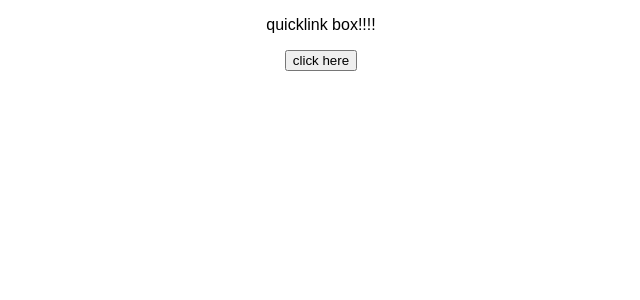
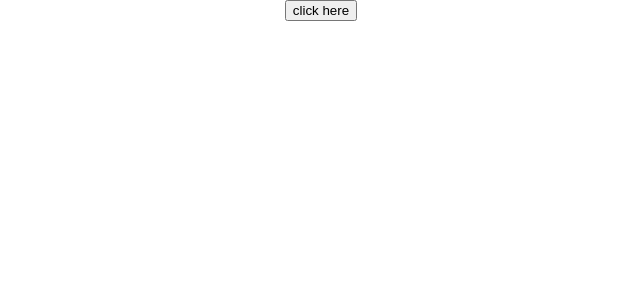
Before and after one commit to kimmiekim/quicklinks, a React (Create React App) app: page / in a window 1280 px wide. Shown: the top 300 px of the page, without its empty margins (319-959 px from the left). Built offline with nearby package versions, Linux system fonts and the light colour scheme.

Commit message:
getting each value from checkitems and rendering quicklink box if true, component not rendering

```diff
--- a/src/App.css
+++ b/src/App.css
@@ -26,3 +26,9 @@
   from { transform: rotate(0deg); }
   to { transform: rotate(360deg); }
 }
+
+.quickink-box {
+  font-size: 20px;
+  height: 100px;
+  border: 3px solid red;
+}
--- a/src/App.js
+++ b/src/App.js
@@ -21,7 +21,7 @@ class App extends Component {
     this.state= {
       isToggleOn: false,
       checkedItems: new Map(),
-      showQuicklinkComponent: [],
+      // showQuicklinkComponent: new Map(),
       checkboxes: Checkboxes
 
     };
@@ -53,21 +53,24 @@ class App extends Component {
       checkedItems: prev.checkedItems.set(item, isChecked),
     }));
 
-    this.state.checkedItems.get(item) == true? <QuicklinkBox />: console.log("no")
+    // this.state.checkedItems.get(item) == true? <QuicklinkBox />: console.log("yeeeeee")
 
     // console.log("quicklinks",this.state.showQuicklinkComponent)
   }
 
-  openQuicklinkBox(data){
-    // console.log("quick",this.checkedItems.get(data.name))
+  openQuicklinkBox() {
+    // this.state.checkedItems.forEach((key, value) => { key===true? <QuicklinkBox /> : console.log('no')})
+
   };
 
   render() {
+    const { checkedItems, isToggleOn, checkboxes } = this.state;
+
     return (
       <div className="App">
-        {this.state.showQuicklinkComponent? <QuicklinkBox />: ''}
+        {checkedItems.forEach((key, value) => { key===true? <QuicklinkBox /> : console.log('no')})}
         <button onClick= {this.openCheckbox}>click here</button>
-        {this.state.isToggleOn? <CheckboxList checkboxes={this.state.checkboxes} checkedItems={this.state.checkedItems} onHandleChange={this.addTocheckedItems} openQuicklinkBox={this.openQuicklinkBox} />: ''}
+        {isToggleOn? <CheckboxList checkboxes={checkboxes} checkedItems={checkedItems} onHandleChange={this.addTocheckedItems} openQuicklinkBox={this.openQuicklinkBox} />: ''}
         </div>
       )}
 }
--- a/src/components/CheckboxList.js
+++ b/src/components/CheckboxList.js
@@ -36,7 +36,7 @@ export default class CheckboxList extends Component {
   // }
   changeCheckeditems = (data) => {
     this.props.onHandleChange(data);
-    this.props.openQuicklinkBox(data)
+    // this.props.openQuicklinkBox()
   }
 
   render() {
--- a/src/components/QuicklinkBox.js
+++ b/src/components/QuicklinkBox.js
@@ -6,7 +6,7 @@ const QuicklinkBox = ({props}) => {
   return (
     <div className="quickink-outer">
 
-      <p className="quickink-box">quicklink box!!!!</p>
+      <p className="quickink-box">quicklink box!!!!{console.log("woot woot")}</p>
     </div>
   )
 }
```
